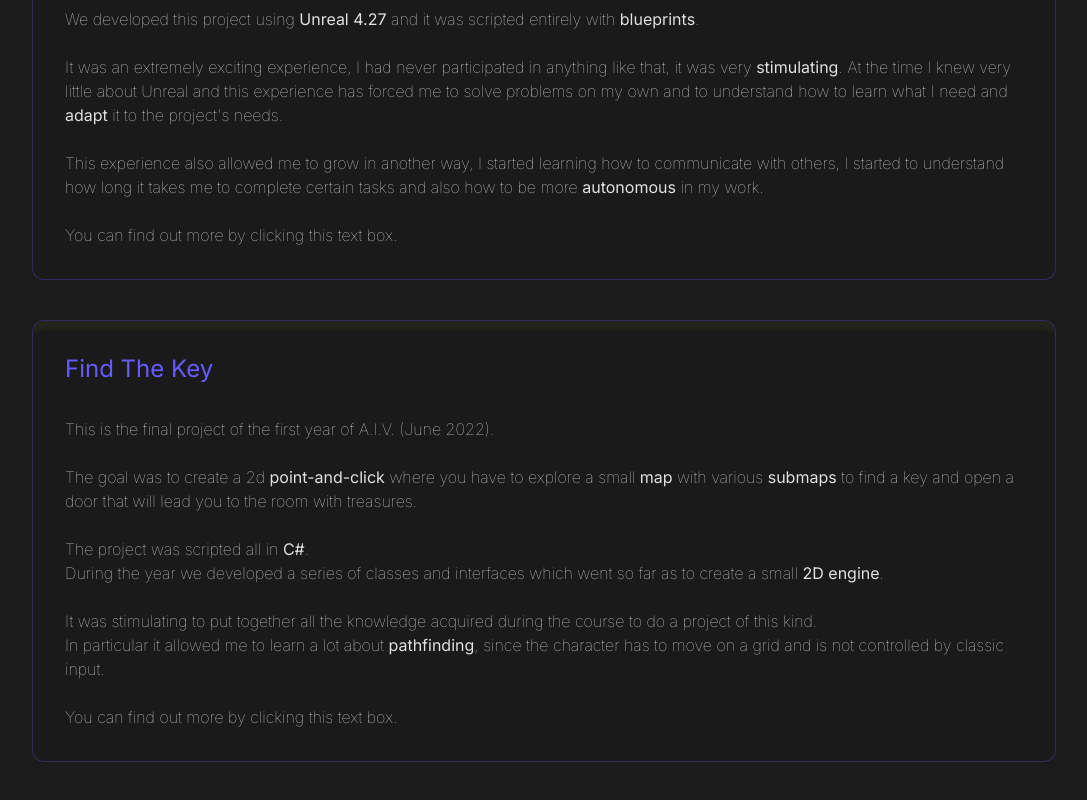
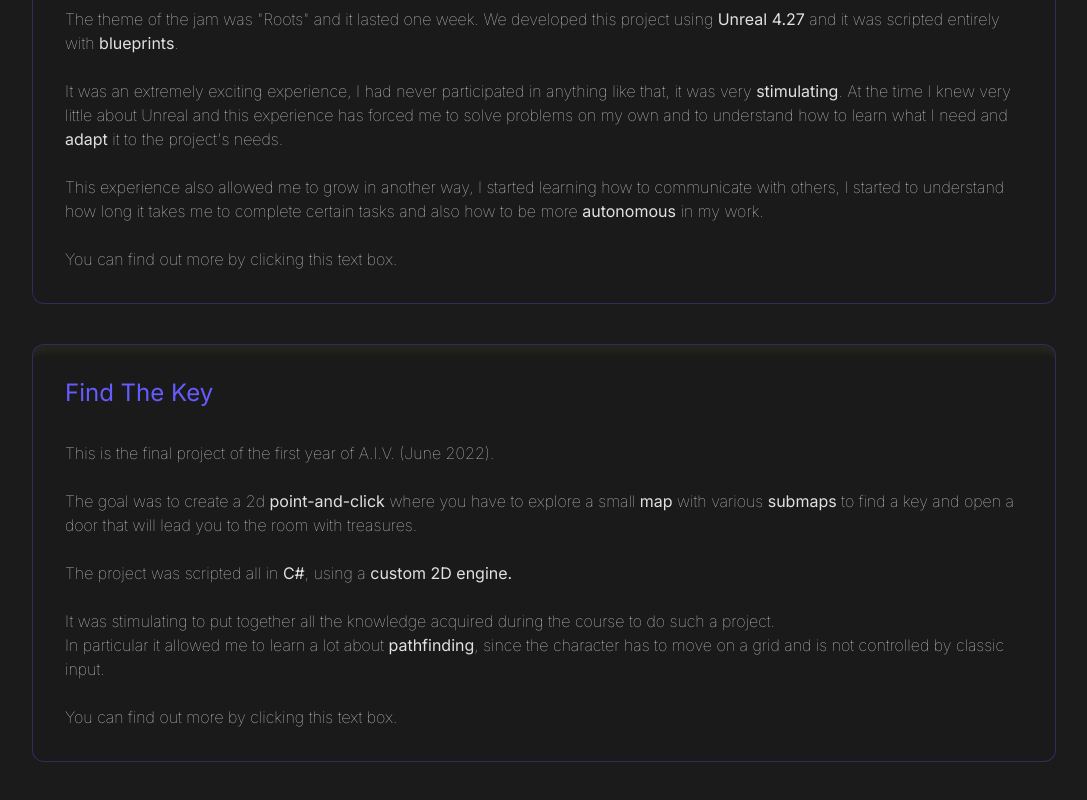
Before and after one commit to giulioleoni/giulioleoni.github.io, a Next.js app: page /projects in a window 1280 px wide. Shown: the part 1936-2736 px from the top of the page, without its empty margins (96-1183 px from the left). Built offline with nearby package versions, Linux system fonts and the light colour scheme.

Commit message:
projects descriptions

```diff
--- a/src/components/projects/index.jsx
+++ b/src/components/projects/index.jsx
@@ -137,6 +137,7 @@ const ProjectsDetails = () => {
                         and we developed a platform game,
                         the particularity of which is that the character can only <strong>jump</strong>,
                         so you have to carefully calibrate the force of the jump. <br/> <br/>
+                        The theme of the jam was "Roots" and it lasted one week.
                         We developed this project using <strong>Unreal 4.27 </strong>
                         and it was scripted entirely with <strong>blueprints</strong>. <br/> <br/>
                         It was an extremely exciting experience, I had never participated in anything like that,
@@ -163,10 +164,8 @@ const ProjectsDetails = () => {
                         The goal was to create a 2d <strong>point-and-click</strong> where you have to explore a
                         small <strong>map</strong> with various <strong>submaps</strong> to find a key
                         and open a door that will lead you to the room with treasures. <br/> <br/>
-                        The project was scripted all in <strong>C#</strong>. <br/>
-                        During the year we developed a series of classes and interfaces
-                        which went so far as to create a small <strong>2D engine</strong>. <br/> <br/>
-                        It was stimulating to put together all the knowledge acquired during the course to do a project of this kind. <br/>
+                        The project was scripted all in <strong>C#</strong>, using a <strong>custom 2D engine.</strong> <br/> <br/>
+                        It was stimulating to put together all the knowledge acquired during the course to do such a project. <br/>
                         In particular it allowed me to learn a lot about <strong>pathfinding</strong>,
                         since the character has to move on a grid and is not controlled by classic input. <br/> <br/>
                         You can find out more by clicking this text box.
```
Also changed, not shown: 1 other file (tests, documents, lock files or other folders).
